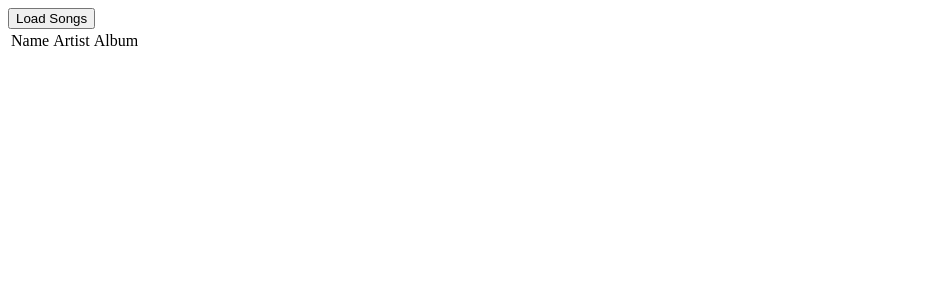
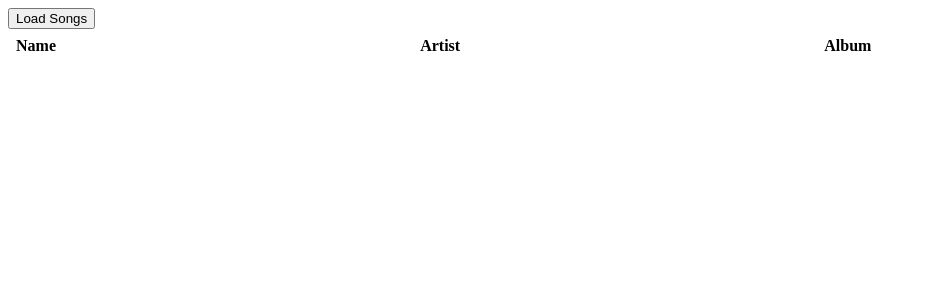
Before and after one commit to jesuslerma/fcfm-vue, a Vue app in the folder free-lyrics/: page / in a window 1280 px wide. Shown: the top 300 px of the page, without its empty margins (0-926 px from the left). Built offline with nearby package versions, Linux system fonts and the light colour scheme.

Commit message:
Add style to table

```diff
--- a/free-lyrics/src/components/songs/list.vue
+++ b/free-lyrics/src/components/songs/list.vue
@@ -6,18 +6,16 @@
       </button>
     <table>
       <thead>
-        <tr>
-          <td>Name</td>
-          <td>Artist</td>
-          <td>Album</td>
-        </tr>
+        <th>Name</th>
+        <th>Artist</th>
+        <th>Album</th>
       </thead>
-    </table>
       <tr v-for="song in songs">
         <td>{{ song.name }}</td>
         <td>{{ song.artist.name }}</td>
         <td>{{ song.album.name }}</td>
       </tr>
+    </table>
     </ul>
   </div>
 </template>
@@ -37,3 +35,17 @@
     }
   }
 </script>
+
+<style >
+table {
+  border-collapse: collapse;
+  width: 100%;
+}
+
+th, td {
+  text-align: left;
+  padding: 8px;
+}
+
+tr:nth-child(even) {background-color: #f2f2f2;}
+</style>
--- a/free-lyrics/src/components/songs/songs.js
+++ b/free-lyrics/src/components/songs/songs.js
@@ -6,6 +6,23 @@ const songs = [{
   album: {
     name: 'Re'
   }
+}, {
+  name: 'Monitor',
+  artist: {
+    name: 'Volován'
+  },
+  album: {
+    name: 'Monitor'
+  }
+},
+{
+  name: 'Lateralus',
+  artist: {
+    name: 'Tool'
+  },
+  album: {
+    name: 'Lateralus'
+  }
 }]
 
 export default songs
```
